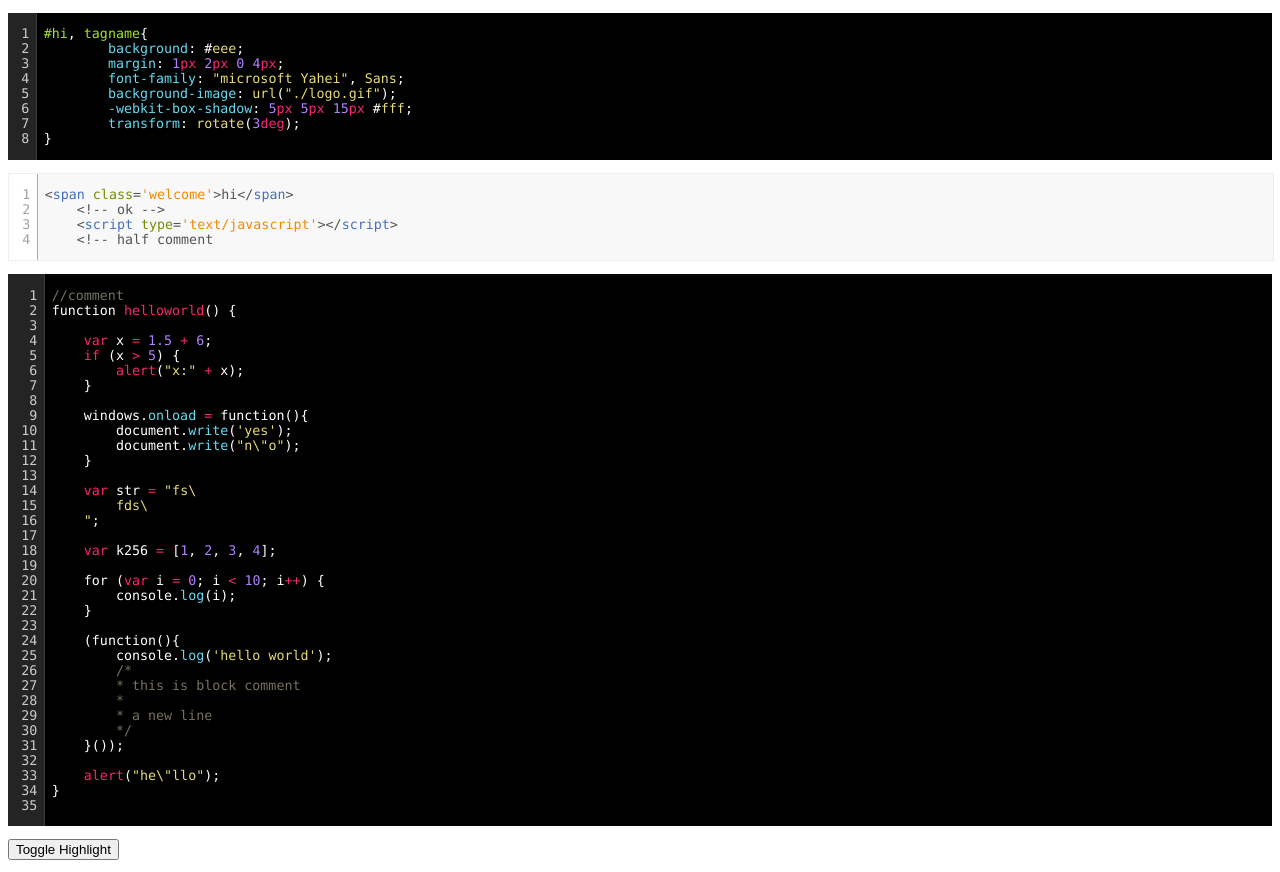
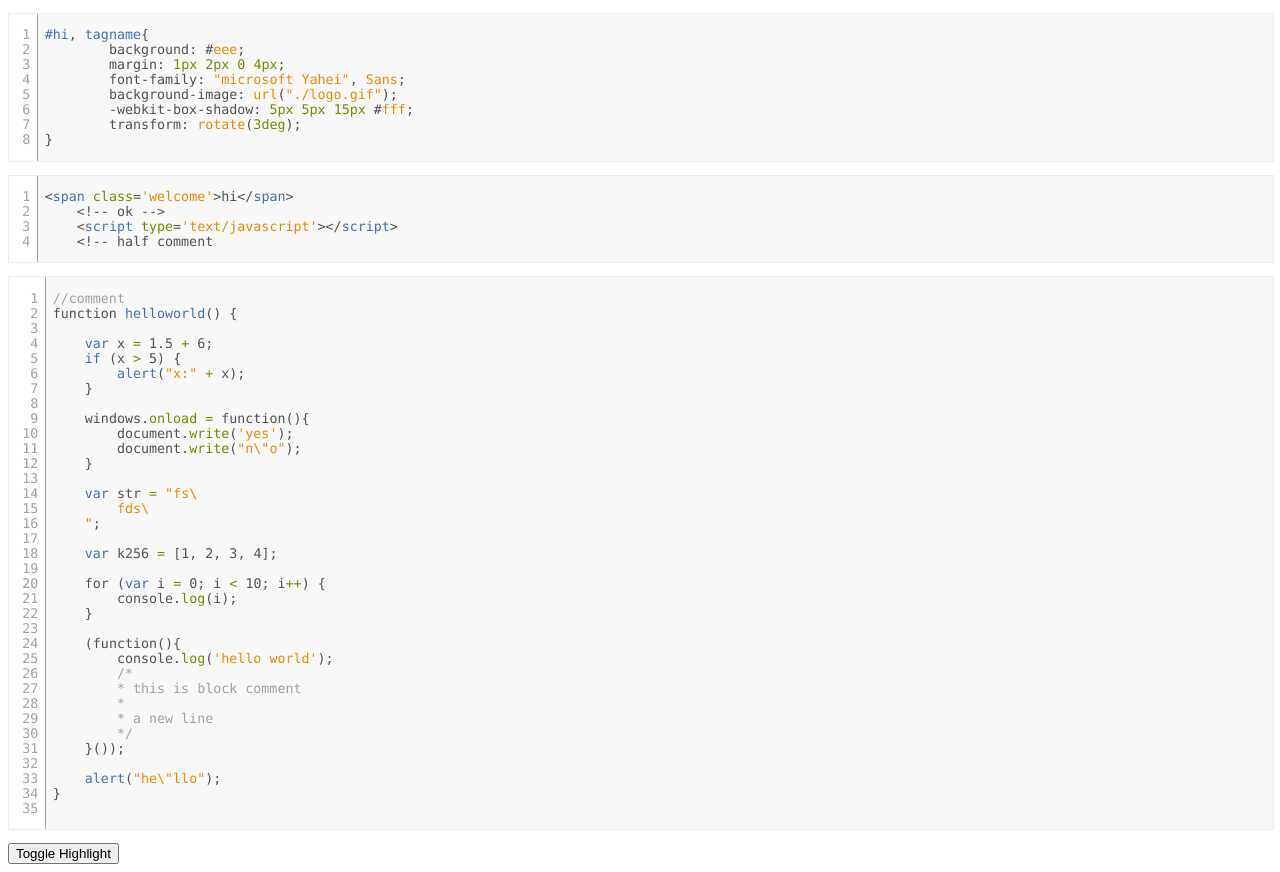
Before and after one commit to moevis/code-lighter, a website: page index.html in a window 1280 px wide. Drawn offline with Linux system fonts and the light colour scheme.

Commit message:
adjust light style for css syntax

```diff
--- a/css/code-lighter.css.css
+++ b/css/code-lighter.css.css
@@ -31,8 +31,13 @@
 }
 
 .light .css .number {
-	color: rgb(174, 129, 255);
+	color: rgb(115, 141, 0);
 }
+
+.light .css .unit {
+	color: rgb(115, 141, 0);
+}
+
 
 .light .css .value {
 	color: rgb(241, 137, 0);
--- a/index.html
+++ b/index.html
@@ -7,8 +7,8 @@
 			window.onload = function () {
 				//comment
 				var code = lighter.code({target: document.getElementById('htmlarea'), language:'html', style: 'light'});
-				var code2 = lighter.code({target: document.getElementById('javascriptarea'), language:'javascript', style: 'dark'});
-				var code3 = lighter.code({target: document.getElementById('cssarea'), language:'css', style: 'dark'});
+				var code2 = lighter.code({target: document.getElementById('javascriptarea'), language:'javascript', style: 'light'});
+				var code3 = lighter.code({target: document.getElementById('cssarea'), language:'css', style: 'light'});
 				code.on();
 				code2.on();
 				code3.on();
```
Also changed, not shown: dist/code-lighter.css.
